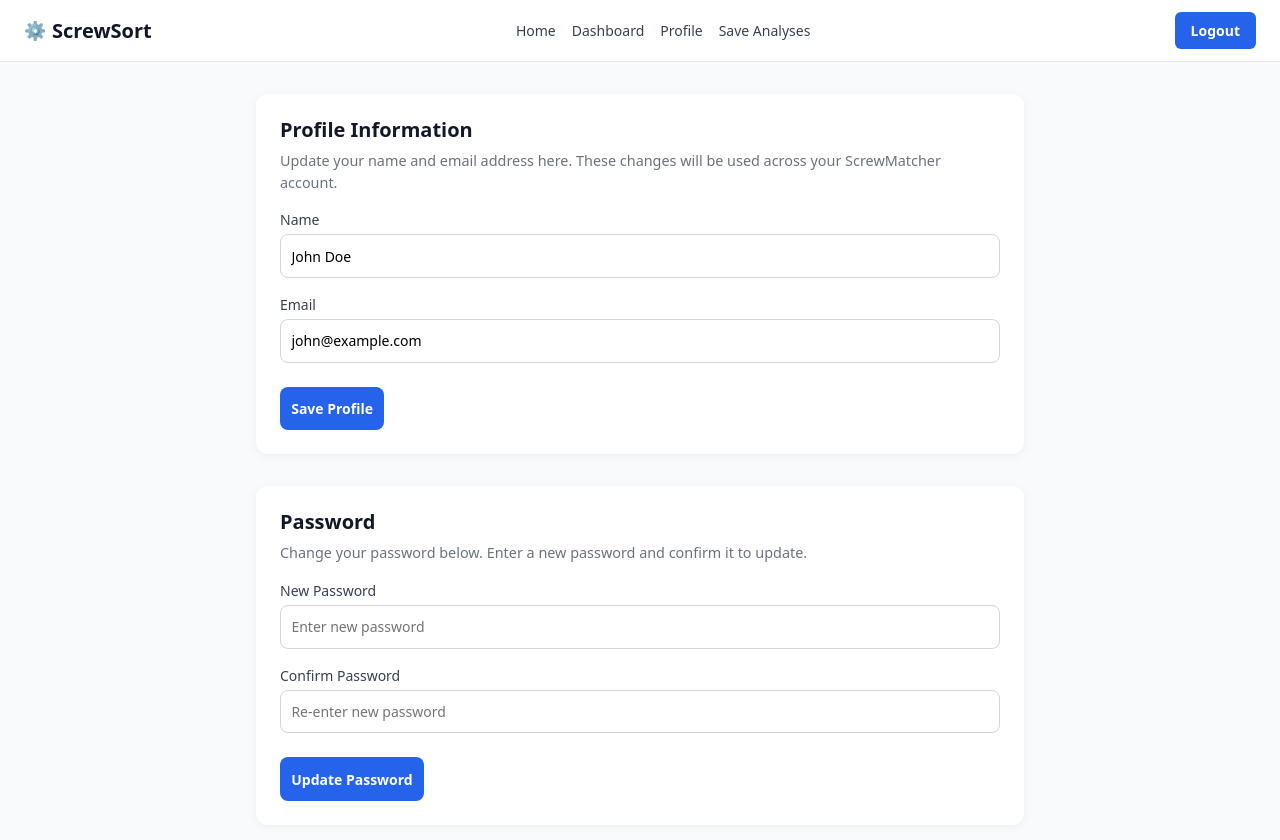
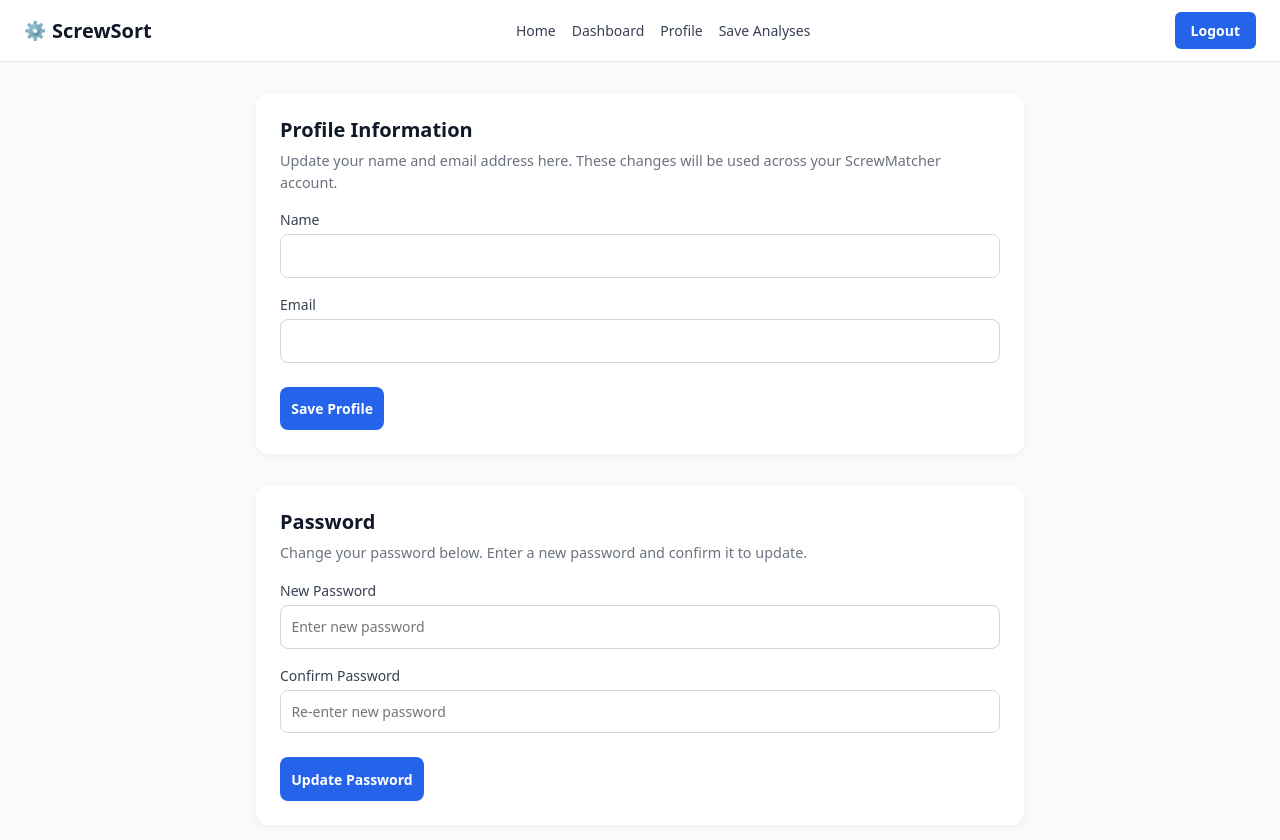
Before and after one commit to S1ngularty/ITPE1_Project, a React (Vite) app in the folder frontend/: page /profile in a window 1280 px wide. Shown: the top 840 px of the page. Built offline with nearby package versions, Linux system fonts and the light colour scheme; no server answers; sample sign-in values are in the browser's storage.

Commit message:
update profile

```diff
--- a/frontend/src/pages/Profle.jsx
+++ b/frontend/src/pages/Profle.jsx
@@ -10,8 +10,8 @@ function Profile() {
 
   // Placeholder user data
   const [formData, setFormData] = useState({
-    name: "John Doe",
-    email: "john@example.com",
+    name: "",
+    email: "",
     password: "",
     confirmPassword: "",
   });
@@ -34,10 +34,9 @@ function Profile() {
   useEffect(() => {
     fetchProfile();
   }, []);
-//    useEffect(() => {
-//     console.log(formData)
-//   }, [formData]);
-
+  //    useEffect(() => {
+  //     console.log(formData)
+  //   }, [formData]);
 
   const [message, setMessage] = useState("");
 
@@ -48,7 +47,21 @@ function Profile() {
 
   function handleSaveProfile(e) {
     e.preventDefault();
-    setMessage("Profile info updated successfully (placeholder).");
+    axios
+      .post(
+        `${import.meta.env.VITE_APP_API}api/v1/user`,
+        {
+          name: formData.name,
+          email: formData.email,
+        },
+        {
+          headers: {
+            Authorization: `Bearer ${getToken()}`,
+          },
+        }
+      )
+      .then((response) => fetchProfile())
+      .catch((error) => console.log(error.message));
   }
 
   function handleSavePassword(e) {
```
